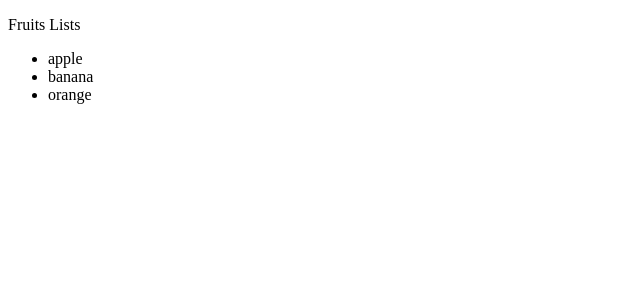
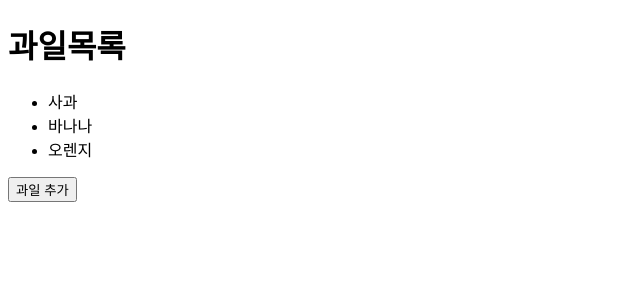
Before and after one commit to kim0hun/Inflearn_React, a React (Vite) app in the folder study/: page / in a window 1280 px wide. Shown: the top 300 px of the page, without its empty margins (0-640 px from the left). Built offline with nearby package versions, Linux system fonts and the light colour scheme.

Commit message:
84. (미션) map 메서드를 활요한 리스트 렌더링

```diff
--- a/study/src/App.tsx
+++ b/study/src/App.tsx
@@ -1,14 +1,9 @@
+import FruitList from "./components/FruitList";
+
 export default function App() {
-  const fruits = ["apple", "banana", "orange"];
-
   return (
     <>
-      <p>Fruits Lists</p>
-      <ul>
-        {fruits.map((value, index) => (
-          <li key={index}>{value}</li>
-        ))}
-      </ul>
+      <FruitList />
     </>
   );
 }
--- /dev/null
+++ b/study/src/components/FruitList.tsx
@@ -0,0 +1,23 @@
+import { useState } from "react";
+
+export default function FruitList() {
+  const [items, setItems] = useState(["사과", "바나나", "오렌지"]);
+  const handleFruitAdd = () => {
+    setItems((items) => [...items, "포도"]);
+  };
+  const isGrapeAdded = items.includes("포도");
+
+  return (
+    <>
+      <h1>과일목록</h1>
+      <ul>
+        {items.map((item, index) => (
+          <li key={index}>{item}</li>
+        ))}
+      </ul>
+      <button onClick={handleFruitAdd} disabled={isGrapeAdded}>
+        과일 추가
+      </button>
+    </>
+  );
+}
```
